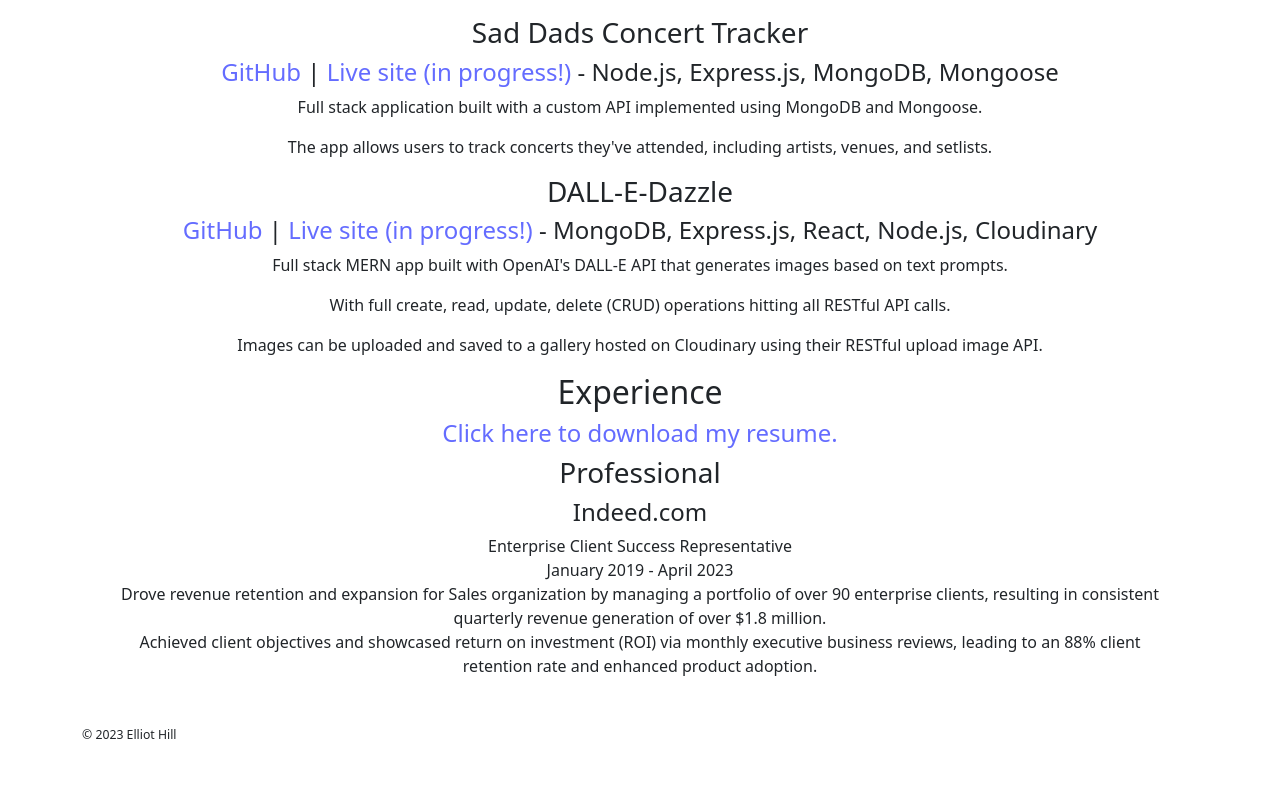
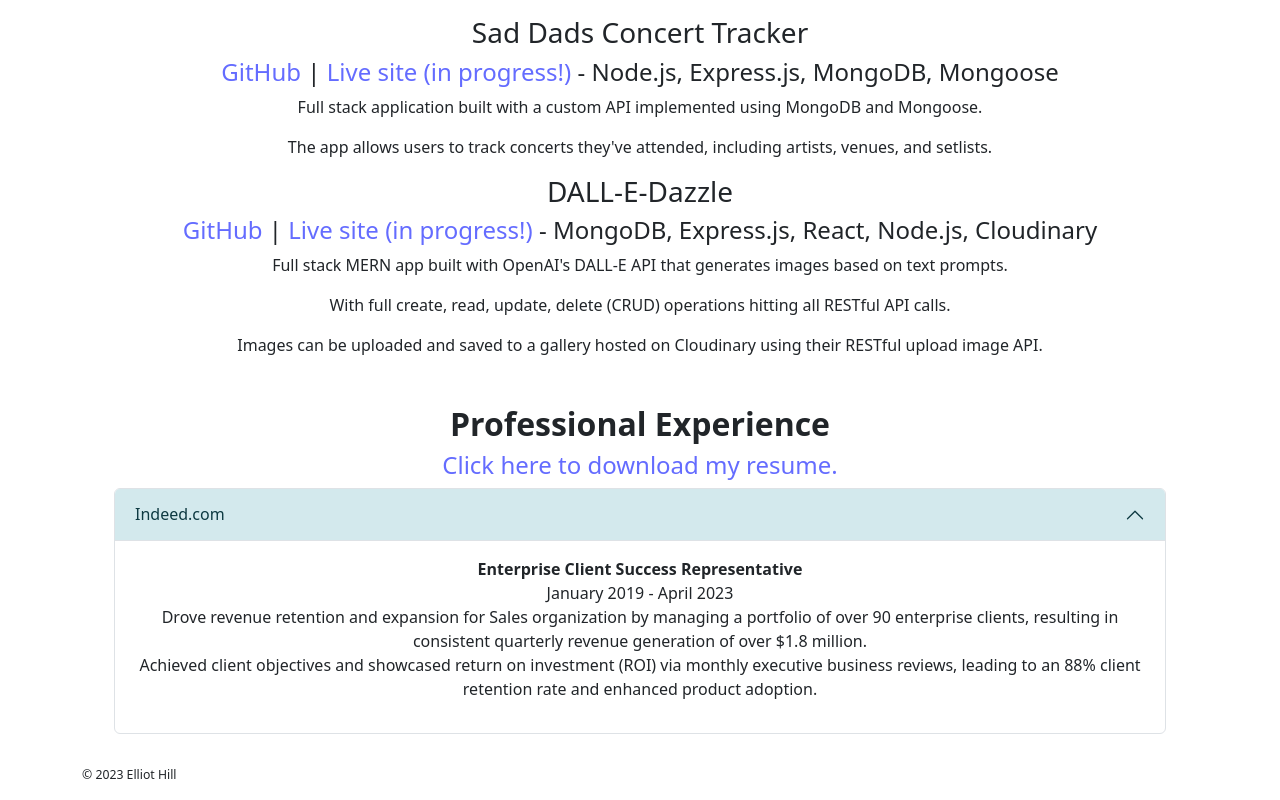
Before and after one commit to elliotvhill/portfolio-site, a React (Vite) app: page /projects in a window 1280 px wide. Shown: the part 1053-1853 px from the top of the page. Before the commit the page ends 1814 px from the top, so only its background shows below. Built offline with nearby package versions, Linux system fonts and the light colour scheme.

Commit message:
minor formatting changes, updated about me blurb

```diff
--- a/src/components/About.jsx
+++ b/src/components/About.jsx
@@ -3,7 +3,7 @@ export default function About() {
         <div className="about">
             <h2 className="about-head main-brand">About</h2>
             <div className="about-main">
-                    <p>Elliot Hill is a full stack software developer based out of Philadelphia, PA.</p>
+                    <p>Elliot Hill is a full stack software developer relocating to San Francisco, CA in January 2024 to pursue his engineering career goals (and to be closer to his new niece!)</p>
                     <p>With a broad background in customer service, political science, and diversity and inclusion advocacy, he approaches projects through a lens of accessibility, equity, and integrity.</p>
             </div>
             <div className="img-profile">
--- a/src/components/Contact.jsx
+++ b/src/components/Contact.jsx
@@ -3,7 +3,6 @@ export default function Contact() {
         <div className="contact">
             <h2 className="contact-head">Contact</h2>
             <div className="contact-main">
-                {/* <h3> Reach out to me: </h3> */}
                 <ul className="contact-links list-unstyled">
                         <li>LinkedIn: <a href="https://www.linkedin.com/in/elliotvhill" target="_blank">li/elliotvhill</a></li>
                         <li>Github: <a href="https://www.github.com/elliotvhill" target="_blank">github.com/elliotvhill</a></li>
--- a/src/components/Nav.jsx
+++ b/src/components/Nav.jsx
@@ -14,7 +14,7 @@ export default function Nav() {
             >
                 <span className='navbar-toggler-icon'></span>
             </button>
-            <div className='collapse navbar-collapse' id='navbarNav'>
+            <div className='collapse navbar-collapse fw-medium' id='navbarNav'>
                 <ul className='navbar-nav'>
                     <li className='nav-item'>
                         <Link to='/' className='nav-link'>
--- a/src/components/Projects.jsx
+++ b/src/components/Projects.jsx
@@ -4,33 +4,50 @@ export default function Projects() {
             <div className='projects'>
                 <h2 className='fw-semibold'>Previous projects</h2>
                 <div className='mx-auto project-list'>
-                    <div className="card-group mt-5">
-                    <div className="card border-primary w-25">
-                      <img className="card-img-top" src="src/assets/Rove-Curious.png" alt="" />
-                      <div className="card-body">
-                        <h4 className="card-title">Rove Curious</h4>
-                        <p className="card-text">Random image generator using NASA's Mars Curiosity Rover Photos API.</p>
+                    <div className='card-group mt-5'>
+                        <div className='card border-primary w-25'>
+                            <img
+                                className='card-img-top'
+                                src='src/assets/Rove-Curious.png'
+                                alt=''
+                            />
+                            <div className='card-body'>
+                                <h4 className='card-title'>Rove Curious</h4>
+                                <p className='card-text'>
+                                    Random image generator using NASA's Mars
+                                    Curiosity Rover Photos API.
+                                </p>
                             </div>
                         </div>
-                    <div className="card border-primary w-25">
-                      <img className="card-img-top" src="src/assets/Sad-Dads-Concert-Tracker.png" alt="" />
-                      <div className="card-body">
-                        <h4 className="card-title">Sad Dads</h4>
-                        <p className="card-text">Personal concert tracking app.</p>
+                        <div className='card border-primary w-25'>
+                            <img
+                                className='card-img-top'
+                                src='src/assets/Sad-Dads-Concert-Tracker.png'
+                                alt=''
+                            />
+                            <div className='card-body'>
+                                <h4 className='card-title'>Sad Dads</h4>
+                                <p className='card-text'>
+                                    Personal concert tracking app.
+                                </p>
                             </div>
                         </div>
-                    <div className="card border-primary w-25">
-                      <img className="card-img-top" src="#" alt="" />
-                      <div className="card-body">
-                        <h4 className="card-title">Sad Dads</h4>
-                        <p className="card-text">Personal concert tracking app.</p>
+                        <div className='card border-primary w-25'>
+                            <img className='card-img-top' src='#' alt='' />
+                            <div className='card-body'>
+                                <h4 className='card-title'>Sad Dads</h4>
+                                <p className='card-text'>
+                                    Personal concert tracking app.
+                                </p>
                             </div>
                         </div>
-                    <div className="card border-primary w-25">
-                      <img className="card-img-top" src="#" alt="" />
-                      <div className="card-body">
-                        <h4 className="card-title">Sad Dads</h4>
-                        <p className="card-text">Personal concert tracking app.</p>
+                        <div className='card border-primary w-25'>
+                            <img className='card-img-top' src='#' alt='' />
+                            <div className='card-body'>
+                                <h4 className='card-title'>Sad Dads</h4>
+                                <p className='card-text'>
+                                    Personal concert tracking app.
+                                </p>
                             </div>
                         </div>
                     </div>
@@ -38,23 +55,35 @@ export default function Projects() {
                         <h3 className='project1 fw-medium mt-5'>
                             Rove Curious
                         </h3>
-                            <h4><a href="https://github.com/elliotvhill/Rove_Curious_NASA_API" target="_blank" className="infolight">GitHub</a> | <a href="https://rove-curious.surge.sh/" target="_blank" className="infolight">Live site</a> - Javascript, HTML, CSS</h4>
+                        <h4>
+                            <a href='https://github.com/elliotvhill/Rove_Curious_NASA_API' target='_blank' className='infolight'>GitHub</a>{" "}|{" "}<a href='https://rove-curious.surge.sh/' target='_blank' className='infolight'> Live site</a>{" "}- Javascript, HTML, CSS
+                        </h4>
                         <p>
-                            Browser-based web app built with vanilla Javascript
-                            that uses RESTful Axios API calls to pull images
-                            from NASA's Mars Curiosity Rover Photos API.
+                            Browser-based web app built with vanilla Javascript that uses RESTful Axios API calls to pull images from NASA's Mars Curiosity Rover Photos API.
                         </p>
                         <p>
-                            As a first project, the goal was to use DOM
-                            manipulation, event listeners, and API calls to
-                            craft an app using minimal HTML.
+                            As a first project, the goal was to use DOM manipulation, event listeners, and API calls to craft an app using minimal HTML.
                         </p>
                     </div>
                     <div className='project project2'>
                         <h3 className='project2 fw-medium'>
                             Cell Phone Hackathon
                         </h3>
-                        <h4><a href="https://github.com/elliotvhill/Cell-Phone-Hackathon" target="_blank" className="infolight">GitHub</a> | <a href="#" target="_blank" className="infolight">Live site <span className="wip">(in progress!)</span></a> - Javascript, Express.js, MongoDB, Mongoose</h4>
+                        <h4>
+                            <a
+                                href='https://github.com/elliotvhill/Cell-Phone-Hackathon'
+                                target='_blank'
+                                className='infolight'
+                            >
+                                GitHub
+                            </a>{" "}
+                            |{" "}
+                            <a href='#' target='_blank' className='infolight'>
+                                Live site{" "}
+                                <span className='wip'>(in progress!)</span>
+                            </a>{" "}
+                            - Javascript, Express.js, MongoDB, Mongoose
+                        </h4>
                         <p>
                             Developed a full stack web app in a two-day sprint
                             on a team of four developers that takes user input
@@ -70,7 +99,21 @@ export default function Projects() {
                         <h3 className='project3 fw-medium'>
                             Sad Dads Concert Tracker
                         </h3>
-                        <h4><a href="https://github.com/elliotvhill/Sad-Dads-Concert-Tracker" target="_blank" className="infolight">GitHub</a> | <a href="#" target="_blank" className="infolight">Live site <span className="wip">(in progress!)</span></a> - Node.js, Express.js, MongoDB, Mongoose</h4>
+                        <h4>
+                            <a
+                                href='https://github.com/elliotvhill/Sad-Dads-Concert-Tracker'
+                                target='_blank'
+                                className='infolight'
+                            >
+                                GitHub
+                            </a>{" "}
+                            |{" "}
+                            <a href='#' target='_blank' className='infolight'>
+                                Live site{" "}
+                                <span className='wip'>(in progress!)</span>
+                            </a>{" "}
+                            - Node.js, Express.js, MongoDB, Mongoose
+                        </h4>
                         <p>
                             Full stack application built with a custom API
                             implemented using MongoDB and Mongoose.
@@ -81,11 +124,26 @@ export default function Projects() {
                         </p>
                     </div>
                     <div className='project project4'>
-                        <h3 className='project4 fw-medium'>
-                            DALL-E-Dazzle
-                        </h3>
-                        <h4><a href="https://github.com/Adrienx/DALL-E-Dazzle" target="_blank" className="text-infolight">GitHub</a> | <a href="#" target="_blank" className="text-infolight">Live site <span className="wip">(in progress!)</span></a> - MongoDB,
-                            Express.js, React, Node.js, Cloudinary</h4>
+                        <h3 className='project4 fw-medium'>DALL-E-Dazzle</h3>
+                        <h4>
+                            <a
+                                href='https://github.com/Adrienx/DALL-E-Dazzle'
+                                target='_blank'
+                                className='text-infolight'
+                            >
+                                GitHub
+                            </a>{" "}
+                            |{" "}
+                            <a
+                                href='#'
+                                target='_blank'
+                                className='text-infolight'
+                            >
+                                Live site{" "}
+                                <span className='wip'>(in progress!)</span>
+                            </a>{" "}
+                            - MongoDB, Express.js, React, Node.js, Cloudinary
+                        </h4>
                         <p>
                             Full stack MERN app built with OpenAI's DALL-E API
                             that generates images based on text prompts.
@@ -101,20 +159,76 @@ export default function Projects() {
                     </div>
                 </div>
             </div>
-            <div className='projects-exp'>
-                <h2 className='exp infolight'>Experience</h2>
-                <h4 className="exp  light-accent"><a href="https://drive.google.com/file/d/11pyFg53ZnBl6lnqDZ8tqCpadwMTsvMpP/view?usp=sharing" target="_blank">Click here to download my resume.</a></h4>
+            <div className='projects-exp mt-5'>
+                <h2 className='exp infolight fw-semibold'>Professional Experience</h2>
+                <h4 className='exp  font-infolight'>
+                    <a
+                        href='https://drive.google.com/file/d/11pyFg53ZnBl6lnqDZ8tqCpadwMTsvMpP/view?usp=sharing'
+                        target='_blank'
+                    >
+                        Click here to download my resume.
+                    </a>
+                </h4>
                 <div className='exp-list'>
-                    <div className="exp exp-professional">
-                        <h3 className='exp'>Professional</h3>
-                        <div className="exp-indeed">
-                            <h4 className='exp'>Indeed.com</h4>
-                            <ul className="list-unstyled">
-                                <li className="exp">Enterprise Client Success Representative</li>
-                                <li className="exp-date">January 2019 - April 2023</li>
-                                <li>Drove revenue retention and expansion for Sales organization by managing a portfolio of over 90 enterprise clients, resulting in consistent quarterly revenue generation of over $1.8 million.</li>
-                                <li>Achieved client objectives and showcased return on investment (ROI) via monthly executive business reviews, leading to an 88% client retention rate and enhanced product adoption.</li>
+                    <div className='exp exp-professional'>
+                        <div className='exp-indeed'>
+                            <div className='accordion' id='accordionExample'>
+                                <div className='accordion-item'>
+                                    <h2
+                                        className='accordion-header'
+                                        id='headingOne'
+                                    >
+                                        <button
+                                            className='accordion-button'
+                                            type='button'
+                                            data-bs-toggle='collapse'
+                                            data-bs-target='#collapseOne'
+                                            aria-expanded='true'
+                                            aria-controls='collapseOne'
+                                        >
+                                            Indeed.com
+                                        </button>
+                                    </h2>
+                                    <div
+                                        id='collapseOne'
+                                        className='accordion-collapse collapse show'
+                                        aria-labelledby='headingOne'
+                                        data-bs-parent='#accordionExample'
+                                    >
+                                        <div className='accordion-body'>
+                                            <ul className='list-unstyled'>
+                                                <li className='exp fw-semibold'>
+                                                    Enterprise Client Success
+                                                    Representative
+                                                </li>
+                                                <li className='exp-date fw-medium'>
+                                                    January 2019 - April 2023
+                                                </li>
+                                                <li>
+                                                    Drove revenue retention and
+                                                    expansion for Sales
+                                                    organization by managing a
+                                                    portfolio of over 90
+                                                    enterprise clients,
+                                                    resulting in consistent
+                                                    quarterly revenue generation
+                                                    of over $1.8 million.
+                                                </li>
+                                                <li>
+                                                    Achieved client objectives
+                                                    and showcased return on
+                                                    investment (ROI) via monthly
+                                                    executive business reviews,
+                                                    leading to an 88% client
+                                                    retention rate and enhanced
+                                                    product adoption.
+                                                </li>
                                             </ul>
+                                        </div>
+                                    </div>
+
+                                </div>
+                            </div>
                         </div>
                     </div>
                 </div>
```
Lines whose indentation alone changed are shown as unchanged.
